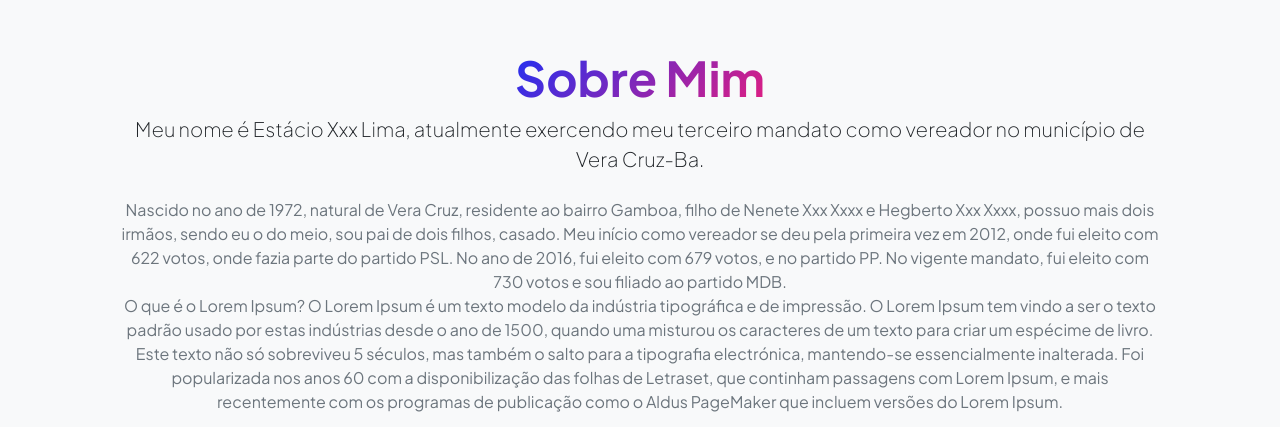
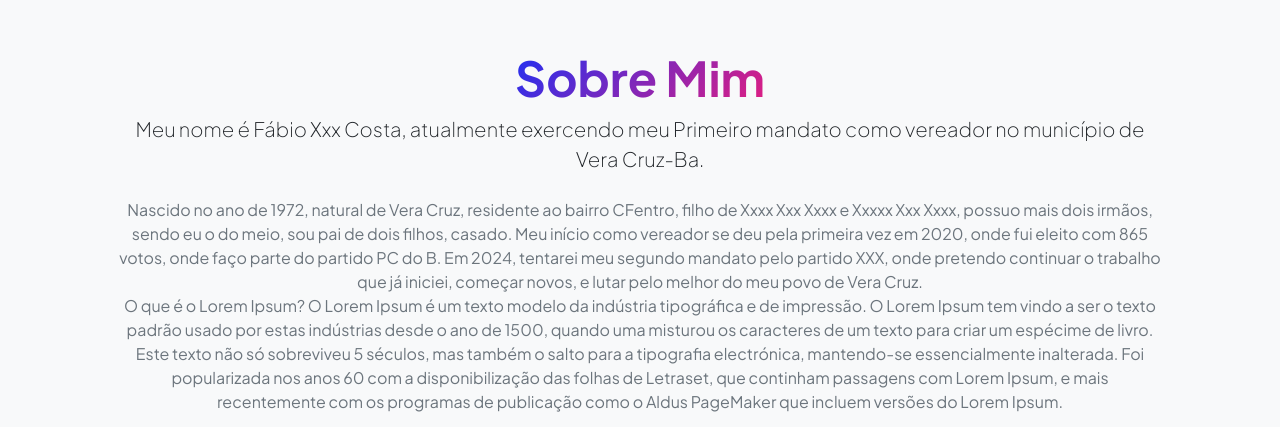
Before and after one commit to Fabiocostavereador/vereadofabiocosta, a plain HTML site: page index.html in a window 1280 px wide. Shown: the part 1189-1616 px from the top of the page. Drawn offline with nearby package versions, Linux system fonts and the light colour scheme.

Commit message:
primeiras alterações no index.html

```diff
--- a/index.html
+++ b/index.html
@@ -53,8 +53,8 @@
                             <div class="badge bg-gradient-primary-to-secondary text-white mb-4">
                                 <div class="text-uppercase">Desenvolvido &middot; Por &middot; Iago Lima</div>
                             </div>
-                            <div class="fs-3 fw-light text-muted">Partido MDB</div>
-                            <h1 class="display-3 fw-bolder mb-5"><span class="text-gradient d-inline">Vereador Tatinho,
+                            <div class="fs-3 fw-light text-muted">Partido PC DO B</div>
+                            <h1 class="display-3 fw-bolder mb-5"><span class="text-gradient d-inline">Fala Tu Jogador,
                                     o amigo de todos os momentos</span></h1>
                             <div
                                 class="d-grid gap-3 d-sm-flex justify-content-sm-center justify-content-xxl-start mb-3">
@@ -65,6 +65,7 @@
                             </div>
                         </div>
                     </div>
+
                     <div class="col-xxl-7">
                         <!-- Header profile picture-->
                         <div class="d-flex justify-content-center mt-5 mt-xxl-0">
@@ -359,6 +360,7 @@
                             </div>
                         </div>
                     </div>
+
                 </div>
             </div>
         </header>
@@ -369,15 +371,13 @@
                     <div class="col-xxl-8">
                         <div class="text-center my-5">
                             <h2 class="display-5 fw-bolder"><span class="text-gradient d-inline">Sobre Mim</span></h2>
-                            <p class="lead fw-light mb-4">Meu nome é Estácio Xxx Lima, atualmente exercendo meu terceiro
+                            <p class="lead fw-light mb-4">Meu nome é Fábio Xxx Costa, atualmente exercendo meu Primeiro
                                 mandato como vereador no município de Vera Cruz-Ba.</p>
                             <p class="text-muted">Nascido no ano de 1972, natural de Vera Cruz, residente ao bairro
-                                Gamboa, filho de Nenete Xxx Xxxx e Hegberto Xxx Xxxx, possuo
+                                CFentro, filho de Xxxx Xxx Xxxx e Xxxxx Xxx Xxxx, possuo
                                 mais dois irmãos, sendo eu o do meio, sou pai de dois filhos, casado. Meu início como
-                                vereador se deu pela primeira vez em 2012, onde fui
-                                eleito com 622 votos, onde fazia parte do partido PSL. No ano de 2016, fui eleito com
-                                679 votos, e no partido PP. No vigente mandato, fui eleito
-                                com 730 votos e sou filiado ao partido MDB.
+                                vereador se deu pela primeira vez em 2020, onde fui
+                                eleito com 865 votos, onde faço parte do partido PC do B. Em 2024, tentarei meu segundo mandato pelo partido XXX, onde pretendo continuar o trabalho que já iniciei, começar novos, e lutar pelo melhor do meu povo de Vera Cruz.
                                 <br>
                                 O que é o Lorem Ipsum?
                                 O Lorem Ipsum é um texto modelo da indústria tipográfica e de impressão. O Lorem Ipsum
```
